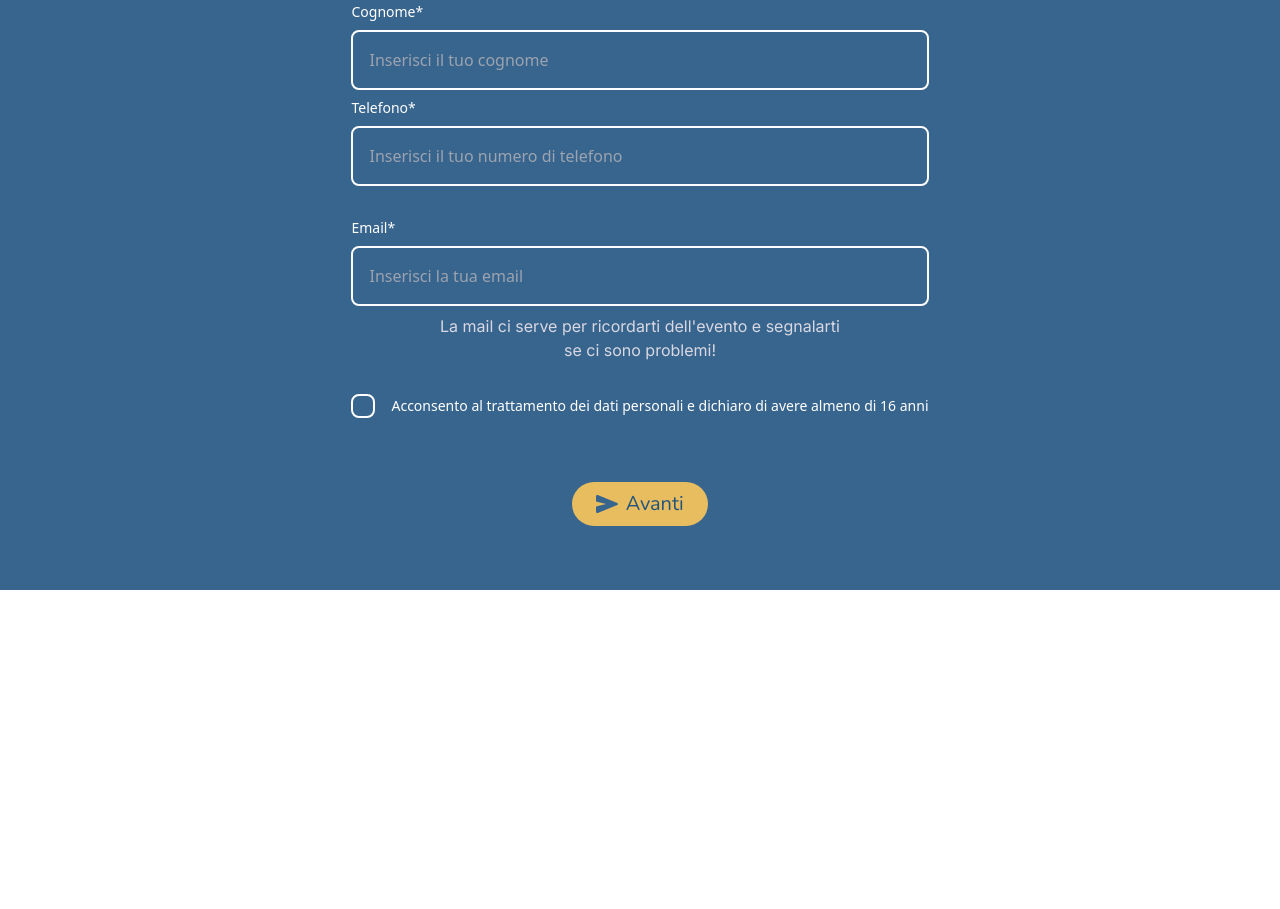
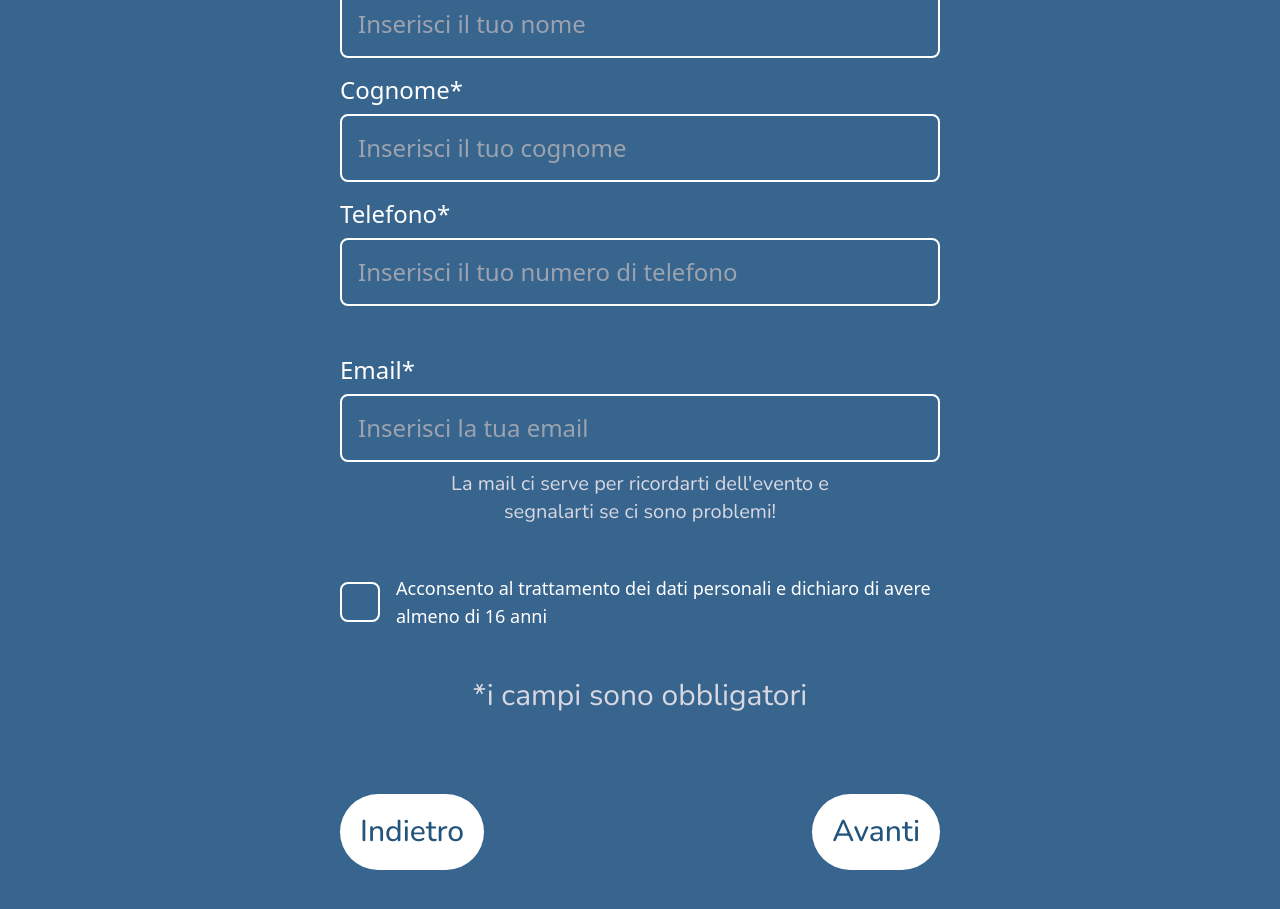
Before and after one commit to sergiovzambelli/semperludens_site, a Next.js app: page /events/player in a window 1280 px wide. Shown: the part 405-1314 px from the top of the page. Before the commit the page ends 995 px from the top, so only its background shows below. Built offline with nearby package versions, Linux system fonts and the light colour scheme.

Commit message:
Feature: fixed graphic of games and player form

```diff
--- a/src/app/events/games/page.tsx
+++ b/src/app/events/games/page.tsx
@@ -7,7 +7,7 @@ export default function GamesPage() {
 
   return (
     <main className="bg-blue-50 py-32 min-h-dvh h-full flex flex-col items-center justify-center">
-      <div className="px-12 flex flex-col justify-center items-center gap-12 max-w-[800px]">
+      <div className="px-6 lg:px-12 flex flex-col justify-center items-center gap-12 max-w-[800px]">
         <LogoSL height={250} width={250} />
 
         <GamesDisplay/>
--- a/src/app/events/player/page.tsx
+++ b/src/app/events/player/page.tsx
@@ -10,7 +10,7 @@ export default function PlayerPage() {
     <main className="bg-blue-50 min-h-dvh px-8 py-16 flex flex-col justify-center items-center">
       <div className="gap-16 max-w-[600px] flex flex-col justify-center items-center">
         <LogoSL height={150} width={150} />
-        <Text text={player_text.title} type="s" className="text-white" />
+        <Text text={player_text.title} type="m" className="text-white text-center" />
         <PlayerForm />
       </div>
     </main>
--- a/src/components/Form/Checkbox.tsx
+++ b/src/components/Form/Checkbox.tsx
@@ -5,9 +5,11 @@ interface CheckboxProps {
   name?: string;
   error?: any;
   className? : string;
+  classNameCheckbox?: string;
+  classNameText?: string;
 }
 
-export default function Checkbox({ text, register, name, error, className }: CheckboxProps) {
+export default function Checkbox({ text, register, name, error, className, classNameCheckbox, classNameText }: CheckboxProps) {
   const checkboxId = `checkbox-${text}`;
 
   return (
@@ -15,11 +17,11 @@ export default function Checkbox({ text, register, name, error, className }: Che
       <input
         type="checkbox"
         id={checkboxId}
-        className="appearance-none bg-blue-50 border-2 border-white w-6 h-6 rounded-lg checked:bg-yellow"
+        className={`appearance-none bg-blue-50 border-2 border-white w-6 h-6 rounded-lg checked:bg-yellow ${classNameCheckbox}`}
         {...register(name, { required: true })}
       />
       <div className="flex flex-col">
-        <label htmlFor={checkboxId} className="text-white text-sm">
+        <label htmlFor={checkboxId} className={`text-white text-sm ${classNameText}`}>
           {text}
         </label>
         {error && <span className="text-yellow h-0">{error.message}</span>}
--- a/src/components/Form/Input.tsx
+++ b/src/components/Form/Input.tsx
@@ -7,14 +7,16 @@ interface InputProps {
   register?: any;
   name?: string;
   error?: any;
+  className?: string;
+  classNameLabel?: string;
 }
 
-export default function Input({ placeholder, label, required, register, name, error }: InputProps) {
+export default function Input({ placeholder, label, required, register, name, error, className, classNameLabel }: InputProps) {
   const inputId = `input-${label}`;
 
   return (
     <div className="flex flex-col w-full">
-      <label htmlFor={inputId} className="mb-2 text-sm font-medium text-white">
+      <label htmlFor={inputId} className={`mb-2 text-sm font-medium text-white ${classNameLabel}`}>
         {label}
         {required && "*"}
       </label>
@@ -22,7 +24,7 @@ export default function Input({ placeholder, label, required, register, name, er
         id={inputId}
         type="text"
         placeholder={placeholder}
-        className="text-white bg-blue-50 border-white border-2 rounded-lg p-4"
+        className={`text-white bg-blue-50 border-white border-2 rounded-lg p-4 ${className}`}
         {...register(name, { required: true })}
       />
       {error && <span className="text-yellow">{error.message}</span>}
--- a/src/components/Form/PlayerForm.tsx
+++ b/src/components/Form/PlayerForm.tsx
@@ -10,6 +10,7 @@ import Text from "../Text";
 import { useDispatch } from "react-redux";
 import { setPlayerData } from "@/lib/features/player/playerSlice";
 import { useRouter } from "next/navigation";
+import Link from "next/link";
 
 interface FormProps {
   classname?: string;
@@ -44,9 +45,9 @@ export default function PlayerForm({ classname }: FormProps) {
   return (
     <form
       onSubmit={handleSubmit(onSubmit)}
-      className={`flex flex-col gap-8 w-full ${classname}`}
+      className={`flex flex-col gap-12 w-full ${classname}`}
     >
-      <div className="flex flex-col gap-2">
+      <div className="flex flex-col gap-4">
         <Input
           placeholder={player_text.form.name_placeholder}
           label={player_text.form.name}
@@ -54,6 +55,8 @@ export default function PlayerForm({ classname }: FormProps) {
           register={register}
           name={"name"}
           error={errors.name}
+          className="!text-2xl"
+          classNameLabel="!text-2xl"
         />
         <Input
           placeholder={player_text.form.surname_placeholder}
@@ -62,6 +65,8 @@ export default function PlayerForm({ classname }: FormProps) {
           register={register}
           name={"surname"}
           error={errors.surname}
+          className="!text-2xl"
+          classNameLabel="!text-2xl"
         />
         <Input
           placeholder={player_text.form.phone_placeholder}
@@ -70,6 +75,8 @@ export default function PlayerForm({ classname }: FormProps) {
           register={register}
           name={"phone"}
           error={errors.phone}
+          className="!text-2xl"
+          classNameLabel="!text-2xl"
         />
       </div>
 
@@ -81,10 +88,12 @@ export default function PlayerForm({ classname }: FormProps) {
           register={register}
           name={"email"}
           error={errors.email}
+          className="!text-2xl"
+          classNameLabel="!text-2xl"
         />
         <Text
           text={player_text.form.email_sub}
-          type="xs"
+          type="s"
           className="text-grey text-center max-w-[400px]"
         />
       </div>
@@ -94,14 +103,31 @@ export default function PlayerForm({ classname }: FormProps) {
         register={register}
         name={"checkbox"}
         error={errors.checkbox}
+        classNameCheckbox="!min-h-10 !min-w-10"
+        classNameText="!text-lg"
       />
-      <div className="mt-8 flex justify-between lg:justify-center w-full gap-16">
-        {/* <Button text="" icon="empty_arrow" url="/events/games"/> */}
-        <Button
-          text={player_text.form.submit}
-          icon="empty_arrow"
+      <Text
+        text={player_text.form.mandatory}
+        type="m"
+        className="text-grey  text-center"
+      />
+      <div className="mt-8 flex flex-row justify-between  lg:justify-between w-full gap-16 ">
+        <Link
+          href={`/events/games`}
+          className="bg-white text-blue-60 p-5 rounded-full"
+        >
+          <Text text="Indietro" type="m" className="!font-medium" />
+        </Link>
+        <button
           type="submit"
-        />
+          className="bg-white text-blue-60 p-5 rounded-full"
+        >
+          <Text
+            text={player_text.form.submit}
+            type="m"
+            className="!font-medium"
+          />
+        </button>
       </div>
     </form>
   );
--- a/src/components/Games/AvaibleChips.tsx
+++ b/src/components/Games/AvaibleChips.tsx
@@ -13,9 +13,9 @@ export default function AvaibleChips({ isAvaible, n }: AvaibleChipsProps) {
       }`}
     >
       <Text
-        text={isAvaible ? `Posti rimasti: ${n}` : `Sold out`}
+        text={isAvaible ? `Posti rimasti: <span style='font-weight: bold;'>${n}</span>` : `<span style='font-weight: bold;'>Sold out</span>`}
         type="m"
-        className="text-center !font-light"
+        className="text-center !font-medium !text-blue-50"
       />
     </div>
   );
--- a/src/components/Games/BoxGame.tsx
+++ b/src/components/Games/BoxGame.tsx
@@ -5,7 +5,7 @@ import { Game } from "@/utils/interfaces";
 import { useEffect, useState } from "react";
 import ModalGame from "./ModalGame";
 import AvaibleChips from "./AvaibleChips";
-import Button from "../Button";
+import Link from "next/link";
 
 interface BoxGameProps {
   game: Game;
@@ -17,7 +17,6 @@ export default function BoxGame({ game }: BoxGameProps) {
     : game.player_max;
   const isAvaible = reservations > 0;
   const [isOpen, setIsOpen] = useState(false);
-  console.log("game", game);
 
   useEffect(() => {
     if (isOpen) {
@@ -33,7 +32,7 @@ export default function BoxGame({ game }: BoxGameProps) {
 
   return (
     <section
-      className={`bg-white px-6 py-10 lg:p-8 flex flex-col justify-center items-center rounded-xl gap-10 ${
+      className={`bg-white px-6 py-10 lg:p-12 flex flex-col justify-center items-center rounded-xl gap-10 w-full lg:w-[600px] ${
         isOpen ? "" : "cursor-pointer"
       }`}
       onClick={() => !isOpen && setIsOpen(true)}
@@ -48,23 +47,26 @@ export default function BoxGame({ game }: BoxGameProps) {
         />
 
         <div className="flex flex-col gap-2 lp:gap-4">
-
-        <Text
-          text={`Master: ${game.master_name}`}
-          type="l"
-          className="text-blue-50 text-center"
-        />
-        <Text
-          text={`${game.game}`}
-          type="l"
-          className="text-blue-50 text-center"
-        />
+          <Text
+            text={`${game.game}`}
+            type="l"
+            className="text-blue-50 text-center !font-bold !text-3xl"
+          />
+          <Text
+            text={`<span style='font-weight: bold;'>Master: </span>${game.master_name}`}
+            type="m"
+            className="text-blue-50 text-center"
+          />
         </div>
       </div>
 
       <AvaibleChips isAvaible={isAvaible} n={reservations} />
 
-      {isAvaible && <Button text="Scopri di più" url="#" icon="full_arrow" />}
+      {isAvaible && (
+        <button className="bg-blue-50 text-white px-10 py-4 rounded-full">
+          <Text text="Scopri di più" type="m" className="!font-medium text-center" />
+        </button>
+      )}
     </section>
   );
 }
--- a/src/components/Games/SaveGame.tsx
+++ b/src/components/Games/SaveGame.tsx
@@ -2,13 +2,14 @@
 
 import { useDispatch } from "react-redux";
 import { setGameId } from "@/lib/features/event/eventSlice";
-import Button from "../Button";
+import Text from "../Text";
+import Link from "next/link";
 
 interface SaveGameProps {
   game_id: string;
 }
 
-export default function SaveGame({ game_id } : SaveGameProps) {
+export default function SaveGame({ game_id }: SaveGameProps) {
   const dispatch = useDispatch();
 
   function saveGame() {
@@ -16,11 +17,12 @@ export default function SaveGame({ game_id } : SaveGameProps) {
   }
 
   return (
-    <Button
-      text="Iscriviti"
-      icon="full_arrow"
-      url="/events/player"
+    <Link
+      href="/events/player"
+      className="bg-blue-50 text-white px-14 py-5 rounded-full"
       onClick={saveGame}
-    />
+    >
+      <Text text="Iscriviti" type="m" className="!font-medium" />
+    </Link>
   );
 }
--- a/src/utils/text.json
+++ b/src/utils/text.json
@@ -78,6 +78,7 @@
       "phone": "Telefono",
       "phone_placeholder": "Inserisci il tuo numero di telefono",
       "checkbox": "Acconsento al trattamento dei dati personali e dichiaro di avere almeno di 16 anni",
+      "mandatory": "*i campi sono obbligatori",
       "submit": "Avanti"
     }
   }
```
Also changed, not shown: src/components/Games/ModalGame.tsx (+18 -14 lines).
